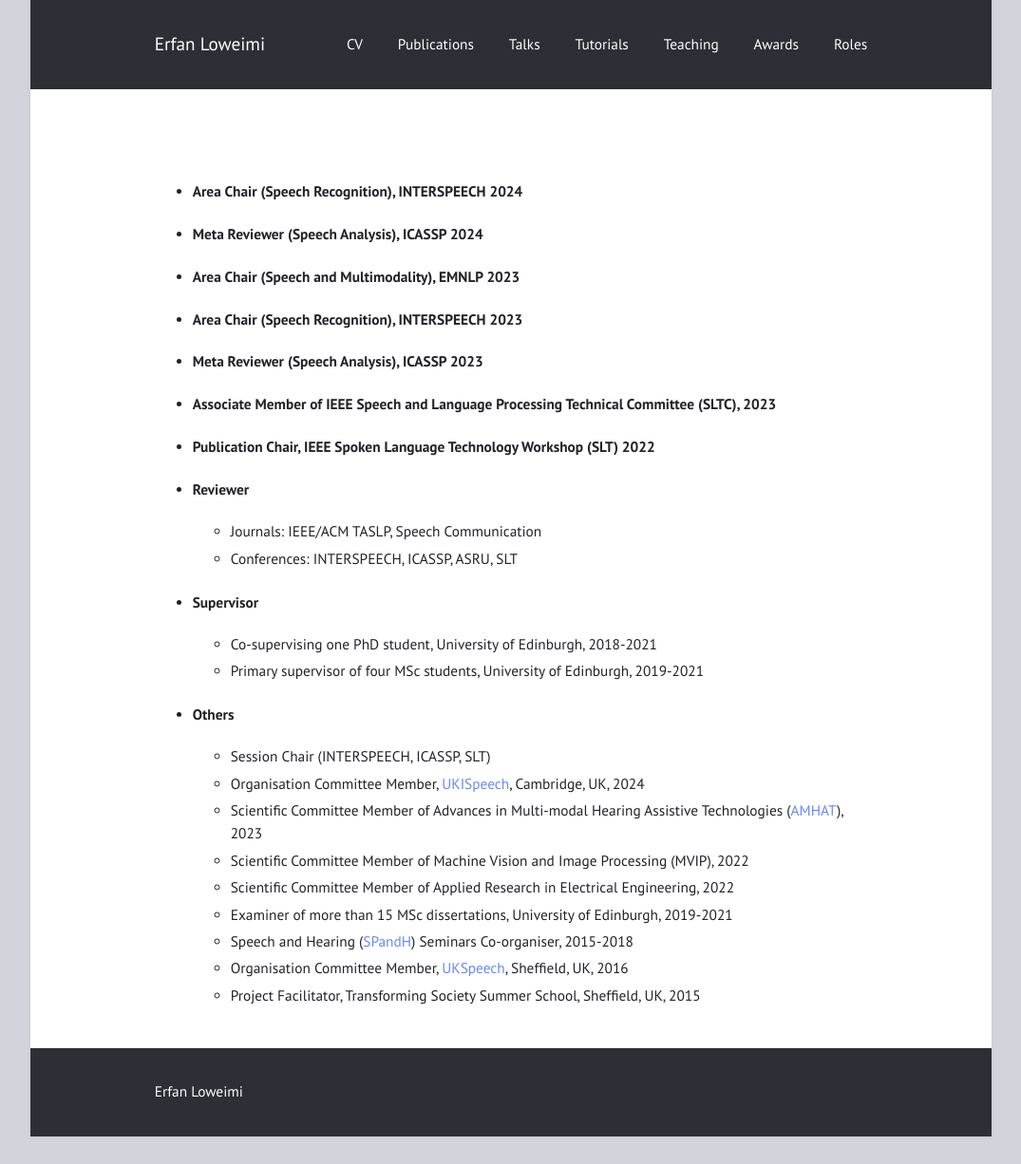
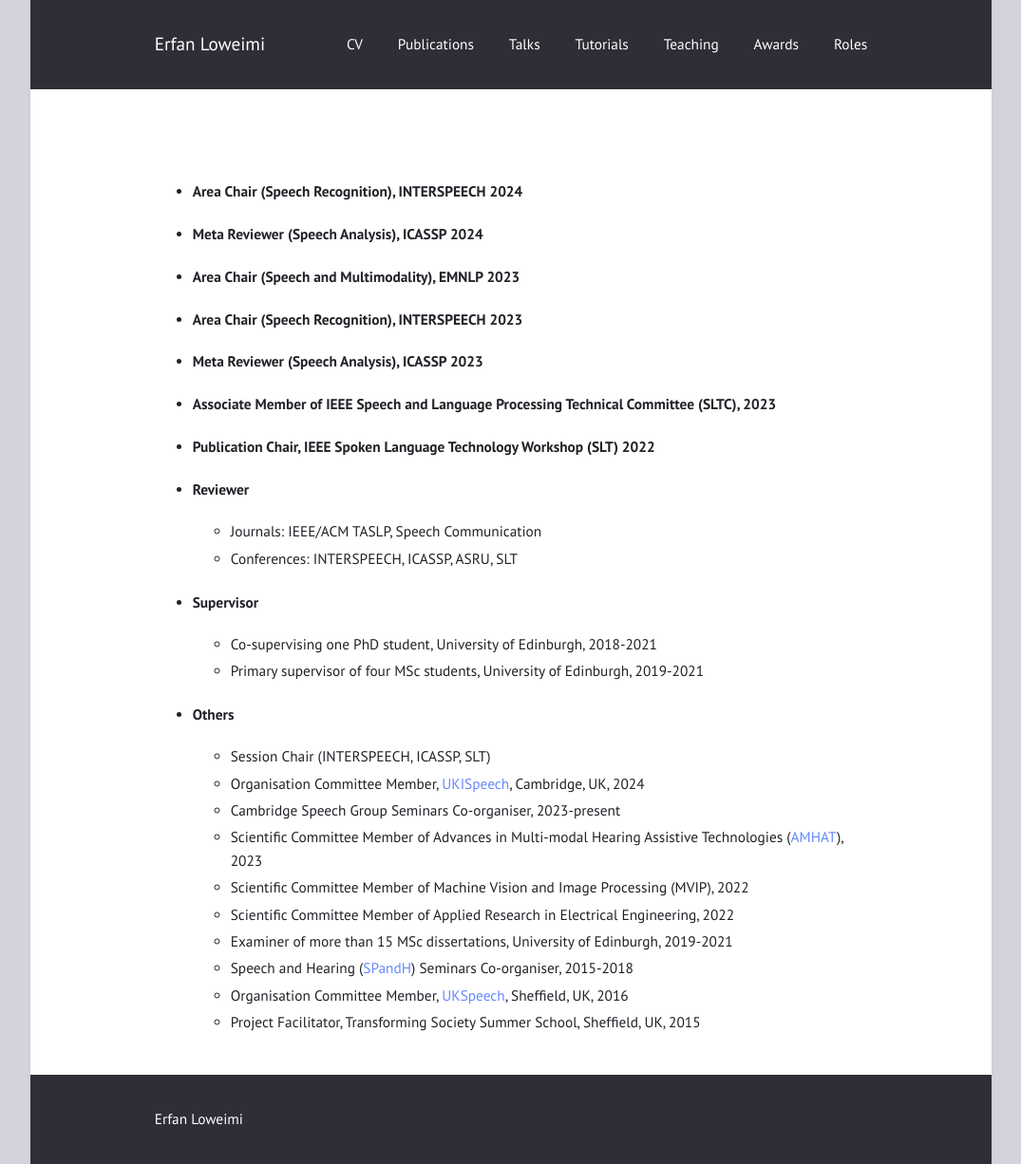
Before and after one commit to eloweimi/eloweimi.github.io, a Jekyll site: the page built from roles.md, in a window 1280 px wide. Shown: the whole page at 95% size, without its empty margins (102-1177 px from the left). Built offline with Jekyll 4.4.1, drawn with Linux system fonts in a browser that asks for light colours; before the commit the page ends 1197 px from its top, so only the background shows below that.

Commit message:
Update roles.md

```diff
--- a/roles.md
+++ b/roles.md
@@ -33,6 +33,7 @@ title: ""
 * #### Others
    - Session Chair (INTERSPEECH, ICASSP, SLT)
    - Organisation Committee Member, [UKISpeech](), Cambridge, UK, 2024
+   - Cambridge Speech Group Seminars Co-organiser, 2023-present
    - Scientific Committee Member of Advances in Multi-modal Hearing Assistive Technologies ([AMHAT](https://cogmhear.org/amhat2023/)), 2023
    - Scientific Committee Member of Machine Vision and Image Processing (MVIP), 2022
    - Scientific Committee Member of Applied Research in Electrical Engineering, 2022
```
